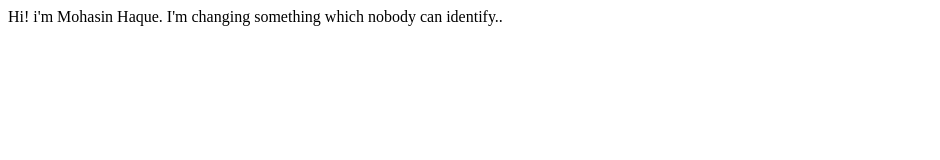
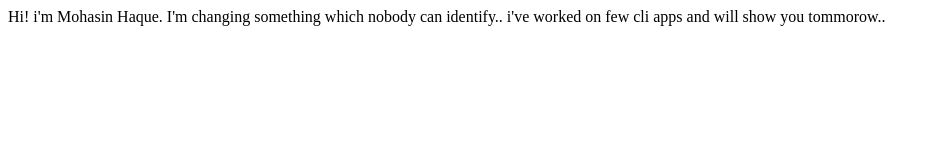
Before and after one commit to Mohasin-Haque/Learning_From_Tanay_Pratap, a plain HTML site: page index.html in a window 1280 px wide. Shown: the whole page, without its empty margins (0-940 px from the left). Drawn offline with Linux system fonts and the light colour scheme.

Commit message:
update details of projects

```diff
--- a/index.html
+++ b/index.html
@@ -8,5 +8,7 @@
 </head>
 <body>
     Hi! i'm Mohasin Haque. I'm changing something which nobody can identify..
+
+    i've worked on few cli apps and will show you tommorow..
 </body>
 </html>
```
